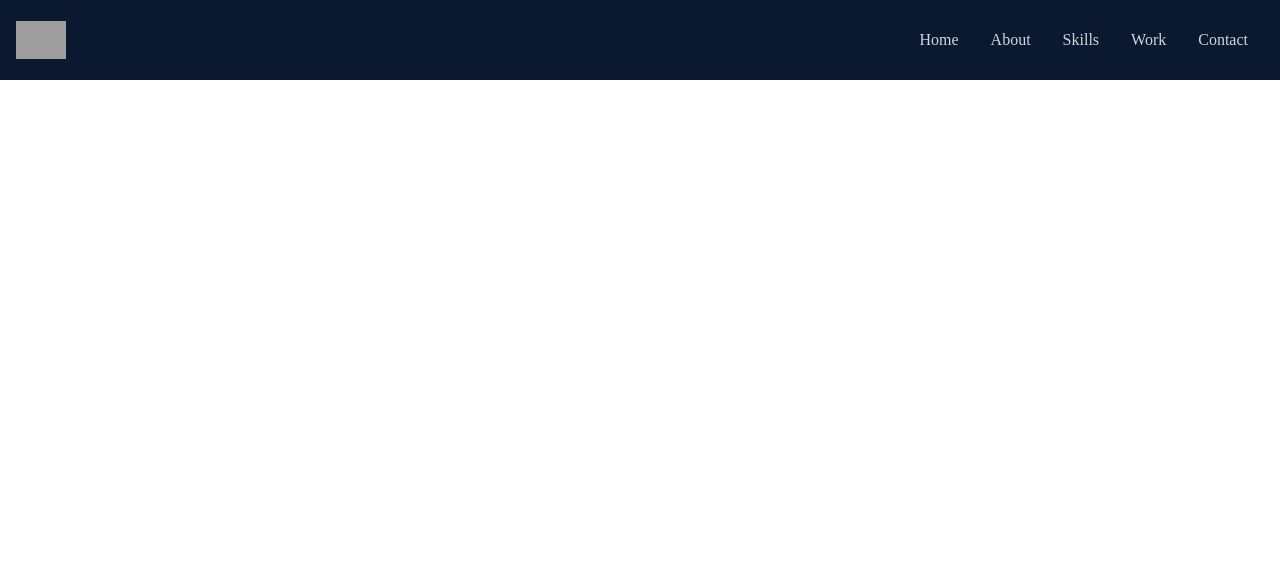
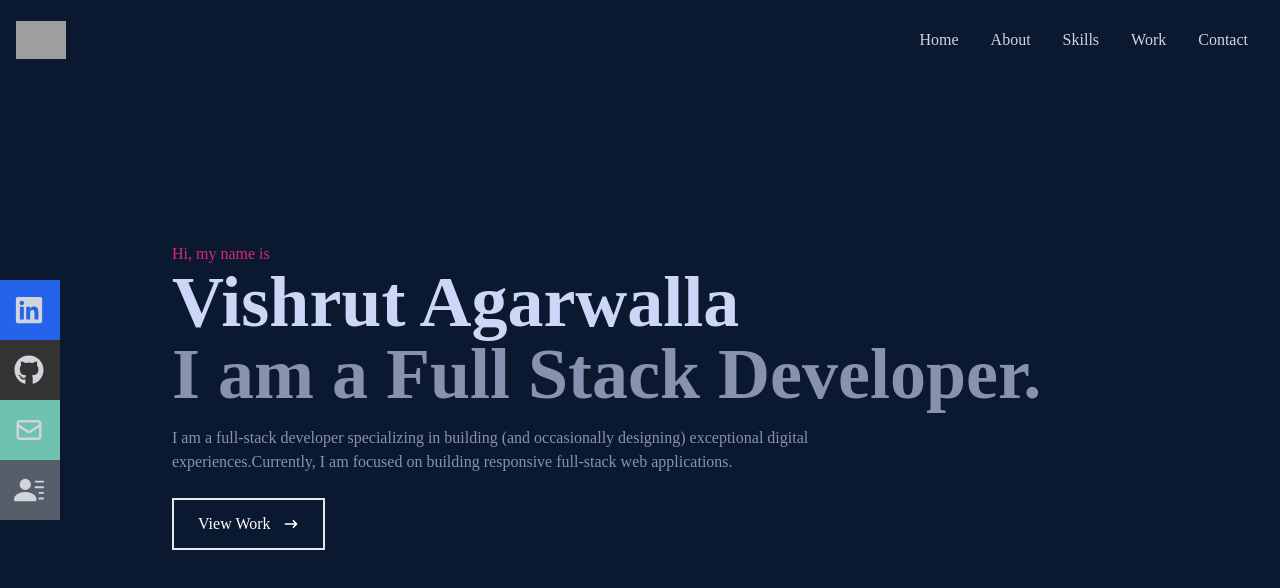
Before and after one commit to Vishrut19/PersonalPortfolio, a React (Vite) app: page / in a window 1280 px wide. Shown: the top 588 px of the page. Built offline with nearby package versions, Linux system fonts and the light colour scheme; grey boxes are pictures that could not be loaded.

Commit message:
Added Navbar, Home Page

```diff
--- a/src/App.jsx
+++ b/src/App.jsx
@@ -1,10 +1,11 @@
+import Home from "./components/Home";
 import Navbar from "./components/Navbar";
 
 const App = () => {
   return (
     <>
       <Navbar />
-      <h1 className="text-3xl font-bold underline">Hello world!</h1>
+      <Home />
     </>
   );
 };
--- /dev/null
+++ b/src/components/Home.jsx
@@ -0,0 +1,34 @@
+import React from "react";
+import { HiArrowNarrowRight } from "react-icons/hi";
+
+const Home = () => {
+  return (
+    <div name="home" className="w-full h-screen bg-[#0a192f]">
+      {/* Container */}
+      <div className="max-w-[1000px] mx-auto px-8 flex flex-col  justify-center h-full">
+        <p className="text-pink-600">Hi, my name is </p>
+        <h1 className="text-4xl sm:text-7xl font-bold text-[#ccd6f6]">
+          Vishrut Agarwalla
+        </h1>
+        <h2 className="text-4xl sm:text-7xl font-bold text-[#8892b0]">
+          I am a Full Stack Developer.
+        </h2>
+        <p className="text-[#8892b0] py-4 max-w-[700px]">
+          I am a full-stack developer specializing in building (and occasionally
+          designing) exceptional digital experiences.Currently, I am focused on
+          building responsive full-stack web applications.
+        </p>
+        <div>
+          <button className="text-white group border-2 px-6 py-3 my-2 flex items-center hover:bg-pink-600 hover:border-pink-600">
+            View Work{" "}
+            <span className="group-hover:rotate-90 duration-300">
+              <HiArrowNarrowRight className="ml-3 hover" />
+            </span>
+          </button>
+        </div>
+      </div>
+    </div>
+  );
+};
+
+export default Home;
--- a/src/components/Navbar.jsx
+++ b/src/components/Navbar.jsx
@@ -1,5 +1,7 @@
 import { useState } from "react";
-import { FaBars, FaTimes } from "react-icons/fa";
+import { FaBars, FaTimes, FaGithub, FaLinkedin } from "react-icons/fa";
+import { HiOutlineMail } from "react-icons/hi";
+import { BsFillPersonLinesFill } from "react-icons/bs";
 import Logo from "../assets/logo.png";
 const Navbar = () => {
   const [nav, setNav] = useState(false);
@@ -20,12 +22,18 @@
           <li>Contact </li>
         </ul>
         {/* Hamburger Menu */}
-        <div onClick={handleClick} className="md: hidden z-10">
-          <FaBars />
+        <div onClick={handleClick} className="md:hidden z-10">
+          {!nav ? <FaBars /> : <FaTimes />}
         </div>
 
         {/* Mobile Menu */}
-        <ul className="hidden absolute top-0 left-0 w-full h-screen bg-[#0a192f] flex flex-col justify-center items-center">
+        <ul
+          className={
+            !nav
+              ? "hidden"
+              : "absolute top-0 left-0 w-full h-screen bg-[#0a192f] flex flex-col justify-center items-center"
+          }
+        >
           <li className="py-6  text-4xl">Home</li>
           <li className="py-6  text-4xl">About</li>
           <li className="py-6  text-4xl">Skills</li>
@@ -34,7 +42,42 @@
         </ul>
 
         {/* Social Icons */}
-        <div className="hidden "></div>
+        <div className="hidden lg:flex fixed flex-col top-[35%] left-0">
+          <ul>
+            <li className="w-[160px] h-[60px] flex justify-between items-center ml-[-100px] hover:ml-[-10px] duration-300 bg-blue-600">
+              <a
+                className="flex justify-between items-center w-full text-gray-300"
+                href="/"
+              >
+                Linkedin <FaLinkedin size={30} />
+              </a>
+            </li>
+            <li className="w-[160px] h-[60px] flex justify-between items-center ml-[-100px] hover:ml-[-10px] duration-300 bg-[#333333]">
+              <a
+                className="flex justify-between items-center w-full text-gray-300"
+                href="/"
+              >
+                Github <FaGithub size={30} />
+              </a>
+            </li>
+            <li className="w-[160px] h-[60px] flex justify-between items-center ml-[-100px] hover:ml-[-10px] duration-300 bg-[#6fc2b0]">
+              <a
+                className="flex justify-between items-center w-full text-gray-300"
+                href="/"
+              >
+                Email <HiOutlineMail size={30} />
+              </a>
+            </li>
+            <li className="w-[160px] h-[60px] flex justify-between items-center ml-[-100px] hover:ml-[-10px] duration-300 bg-[#565f69]">
+              <a
+                className="flex justify-between items-center w-full text-gray-300"
+                href="/"
+              >
+                Resume <BsFillPersonLinesFill size={30} />
+              </a>
+            </li>
+          </ul>
+        </div>
       </div>
     </>
   );
```
